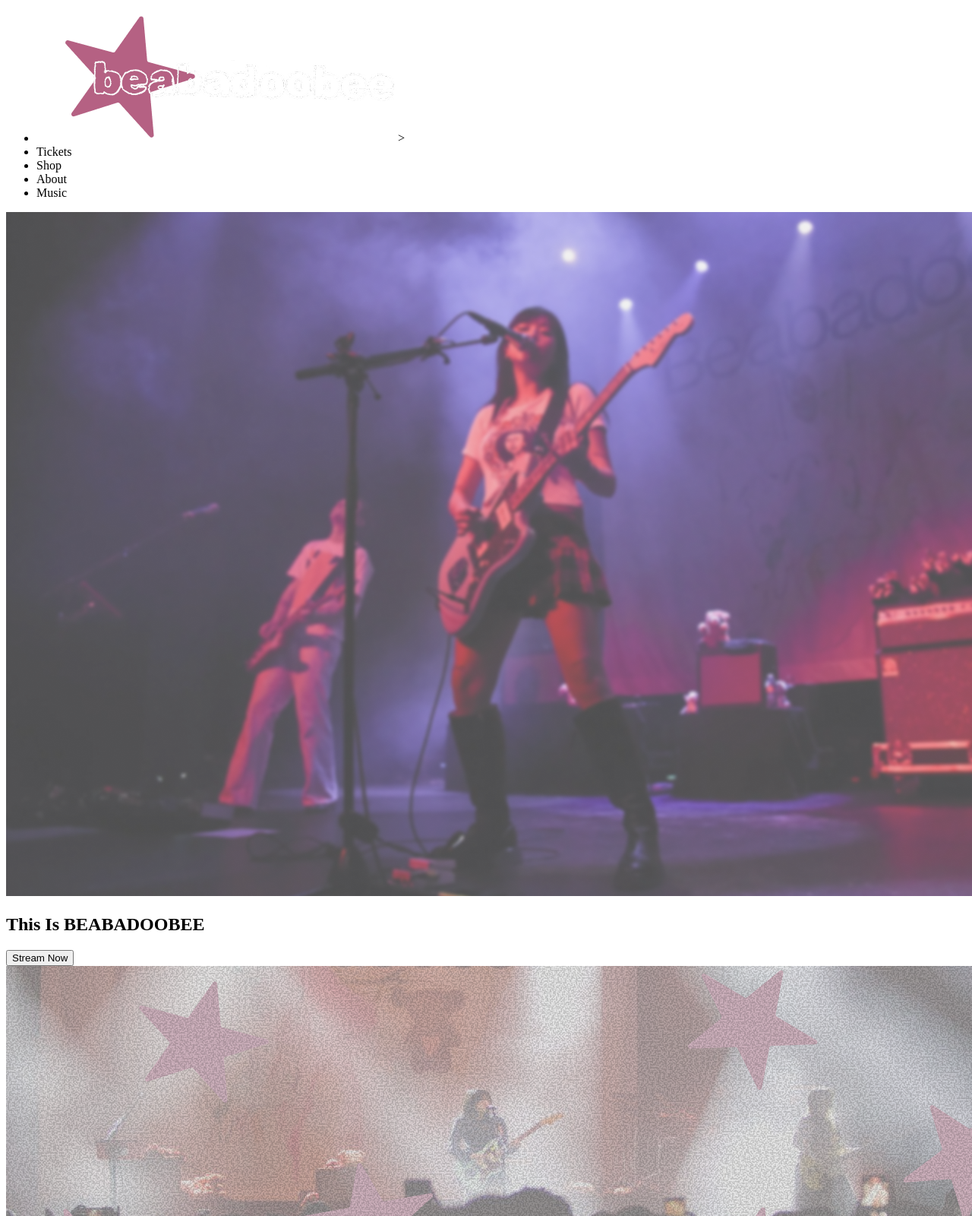
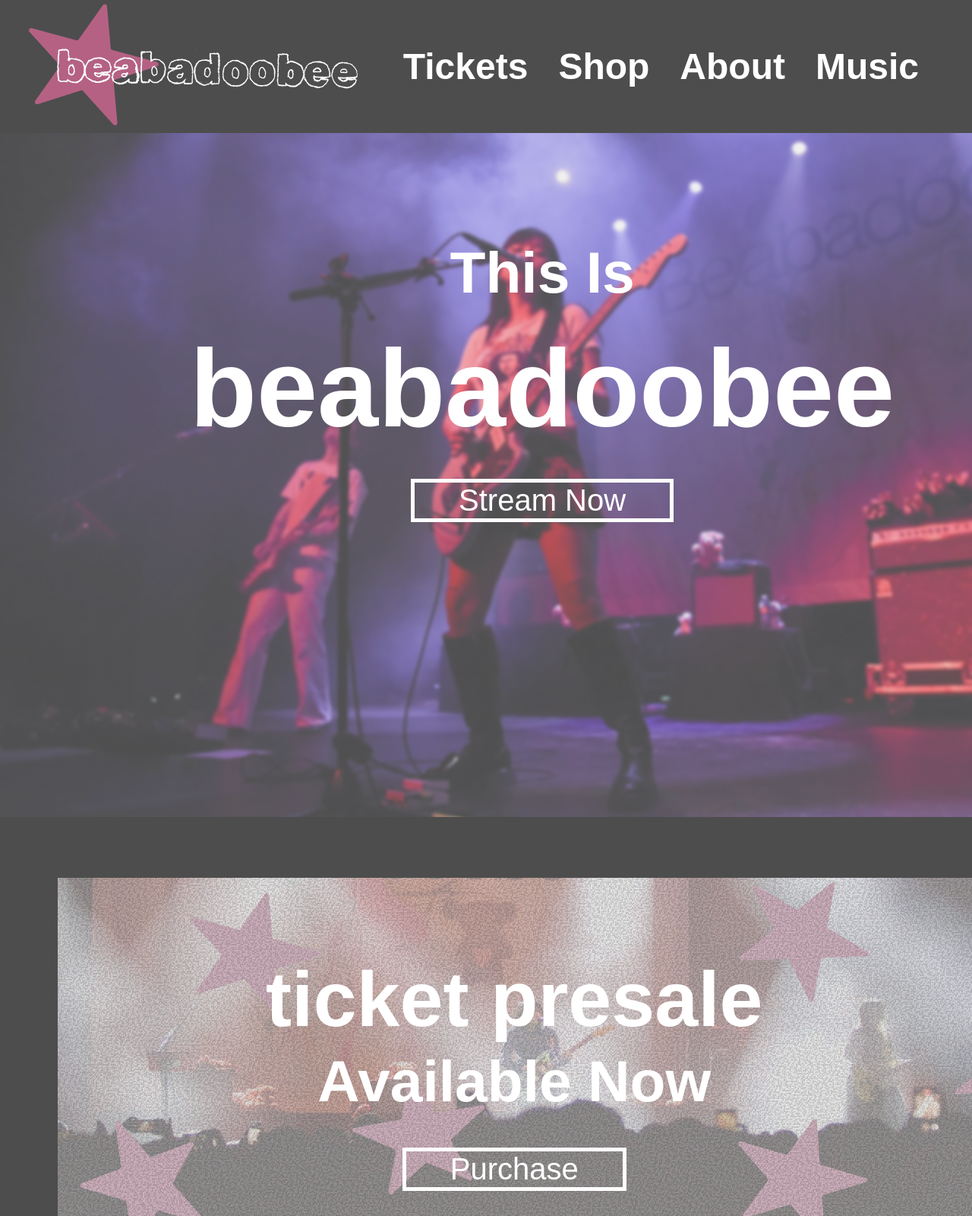
Before and after one commit to hannah-designs/Web2_Final, a plain HTML site: page index.html in a window 1280 px wide. Shown: the top 1600 px of the page at 76% size. Drawn offline with Linux system fonts and the light colour scheme; a web font is replaced by a local one.

Commit message:
css continued

```diff
--- a/index.html
+++ b/index.html
@@ -7,37 +7,47 @@
 <body>
     <header>
         <nav>
-            <ul>
-                <li>
-                    <a heref="index.html">
-                        <img src="images/bea-logo-star.png"/>
-                    </a>>
-                </li>
-                <li>Tickets</li>
-                 <li>Shop</li>
-                 <li>About</li>
-                 <li>Music</li>
-            </ul>
+           <div class="nav">
+                <a href="index.html">
+                    <img src="images/bea-logo-star.png"/>
+                </a>
+                <div class="side-nav">
+                    <a href="#">Tickets</a>
+                    <a href="#">Shop</a>
+                    <a href="#">About</a>
+                    <a href="#">Music</a>
+                </div>
+            </div>
         </nav>
-        </header>
+    </header>
     <main>
         <section class="hero">
+            <div class="hero-img">
             <img src="images/hero-image-bea.png"/>
-            <h2>This Is
-                <strong>BEABADOOBEE</strong>
-            </h2>
+            </div>
+            <div class="hero-text">
+            <h4>This Is</h4>
+            <h1>beabadoobee</h1>
             <button>Stream Now</button>
+            </div>
         </section>
         <section>
+            <div class="ticket-img">
             <img src="images/ticket-image.png"/>
-            <h1>Ticket Presale</h1>
-            <h2>Available Now</h2>
-            <button>Purchase</button>
+            </div>
+            <div class="ticket-text">
+            <h2>ticket presale</h2>
+            <h4>Available Now</h4>
+            <button class="purchase">Purchase</button>
+            </div>
         </section>
         <section class="tour">
-            <img src="images/tour-image.png"/>
-            <h1>Tour Locations</h1>
-            <div>
+            <div class="tour-img">
+                <img src="images/tour-image.png"/>
+            </div>
+            <div class="tour-text">
+            <h2>Tour Locations</h2>
+            <div class="tour-columns">
                 <div class="column-1">
                     <p>Los Angeles, CA</p>
                     <p>Chicago, IL</p>
@@ -57,29 +67,30 @@
                     <p>Seoul, South Korea</p>
                 </div>
             </div>
+            </div>
         </section>
         <section class="merch">
-            <h1>Shop Merch</h1>
+            <h2>Shop Merch</h2>
             <button>View All</button>
             <ul>
                 <li>
                     <img src="images/bea-cat-zipup.png"/>
-                    <h4>Scribble Cat Zip up <em>$100</em></h4>
+                    <h5>Scribble Cat Zip up <em>$100</em></h5>
                 </li>
                 <li>
                     <img src="images/bea-tshirt.png"/>
-                    <h4> Star Baby Tee <em>$45</em></h4>
+                    <h5> Star Baby Tee <em>$45</em></h5>
                 </li>
                 <li>
                     <img src="images/bea-white-hood.png"/>
-                    <h4>Bea Zip Hoodie <em>$120</em></h4>
+                    <h5>Bea Zip Hoodie <em>$120</em></h5>
                 </li>
             </ul>
         </section>
         <section class="stream">
             <img src="images/song-image-bea.png">
             <h3>All I Did Was Dream of You</h3>
-            <h2>Out Now</h2>
+            <h4>Out Now</h4>
             <button>Listen Today</button>
         </section>
     </main>
--- a/styles.css
+++ b/styles.css
@@ -0,0 +1,172 @@
+@import url('https://fonts.googleapis.com/css2?family=Barriecito&display=swap');
+@import url('https://fonts.cdnfonts.com/css/baron-neue');
+
+/**
+help me rawr
+
+.barriecito-regular {
+  font-family: "Barriecito", system-ui;
+  font-weight: 400;
+  font-style: normal;
+}
+
+
+**/
+body {
+    height: 100vh;
+    width: 100vw;
+    margin:0;
+    padding:0;
+    background-color: #4D4D4D;
+}
+
+h1 {
+    font-family: "Baron Neue", sans-serif;
+    font-weight: 900;
+    font-style: normal;
+    font-size: 9rem;
+    color: #ffffff;
+    margin-top: 13px;
+    margin-bottom: 5px;
+}
+
+h2 {
+    font-family: "Baron Neue", sans-serif;
+    font-weight: 900;
+    font-style: normal;
+    font-size: 6.4rem;
+    line-height: 5rem;
+    color: #ffffff;
+    margin-bottom: 9px;
+
+}
+
+h3 {
+    font-family: "Barriecito", sans-serif;
+    font-size: 7.5rem;
+    line-height: 6.9rem;
+    font-weight: 400;
+    color: #ffffff;
+}
+
+h4 {
+    font-family: "Baron Neue", sans-serif;
+    font-weight: 700;
+    font-style: normal;
+    font-size: 4.8rem;
+    color: #ffffff;
+    margin-bottom: 13px;
+    margin-top: 14px;
+}
+
+.side-nav {
+    display:flex;
+    flex-direction: row;
+    align-items: center;
+    font-family: "Baron Neue", sans-serif;
+    font-weight: 700;
+    font-style: normal;
+    font-size: 3rem;
+    line-height: 5.6rem;
+    color: #ffffff;
+    margin-right: 70px;
+}
+
+.side-nav > a {
+    margin-left: 40px;
+    color: #ffffff;
+    text-decoration: none;
+
+}
+
+.nav {
+    display:flex;
+    flex-direction: row;
+    background-color: #4D4D4D;
+    width: 100vw;
+    justify-content: space-between;
+
+}
+
+.hero-text {
+    position: absolute;
+    top: 300px;
+    left: 250px;
+    display: flex;
+    flex-direction: column;
+    align-items: center;
+
+}
+
+.hero-img {
+    position: relative;
+    display: inline-block;
+}
+
+button{
+    padding-left: 58px;
+    padding-right: 58px;
+    padding-top: 15;
+    padding-bottom: 15;
+    font-family: "Barriecito", sans-serif;
+    font-size: 2.5rem;
+    border: 5px solid white;
+    background-color:transparent;
+    color:#ffffff;
+    margin-top: 30px;
+}
+
+.ticket-img {
+    padding: 76px;
+    align-content: center;
+    position: relative;
+    display: inline-block;
+}
+
+.ticket-text {
+    position: absolute;
+    top: 1190px;
+    left: 350px;
+    display: flex;
+    flex-direction: column;
+    align-items: center;
+}
+
+.tour-columns {
+   display: flex;
+   justify-content: space-evenly;
+}
+
+p{
+    color:#ffffff;
+    font-family: "Barriecito", sans-serif;
+    font-size: 2.5rem;
+    line-height: 1.5rem;
+    font-weight: 400;
+}
+
+.tour-text{
+ text-align: center;
+ position: absolute;
+ top: 1750px;
+ left: 250px;
+}
+
+.column-1{
+    padding-left: 50px;
+    padding-right: 50px;
+}
+
+.column-3{
+    padding-left: 50px;
+    padding-right: 50px;
+}
+
+.tour-img{
+    padding-left: 76px;
+    padding-right: 76px;
+    padding-top: 20px;
+    align-content: center;
+    position: relative;
+    display: inline-block;
+}
```
Also changed, not shown: fonts/Baron Neue Black.otf (added), fonts/baron-neue.bold.otf (added), 1 other file.
